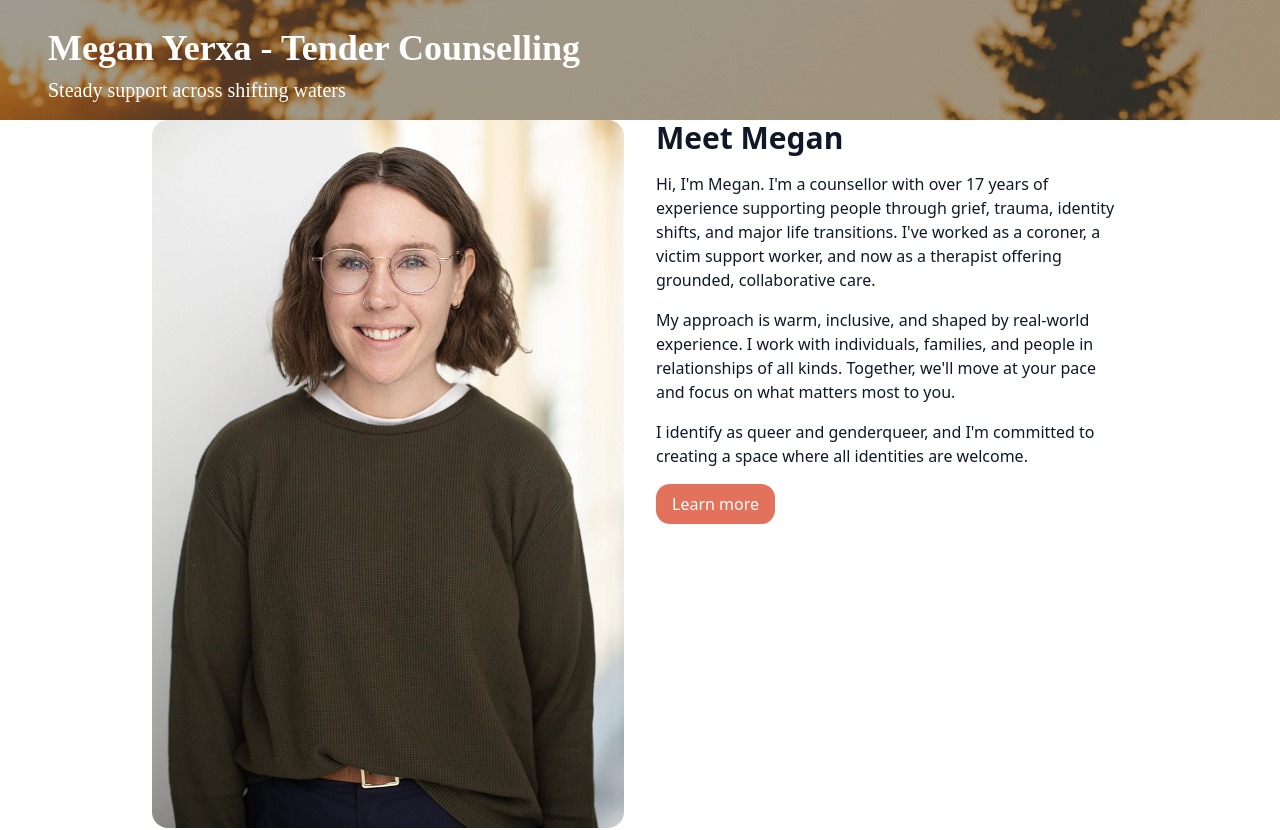
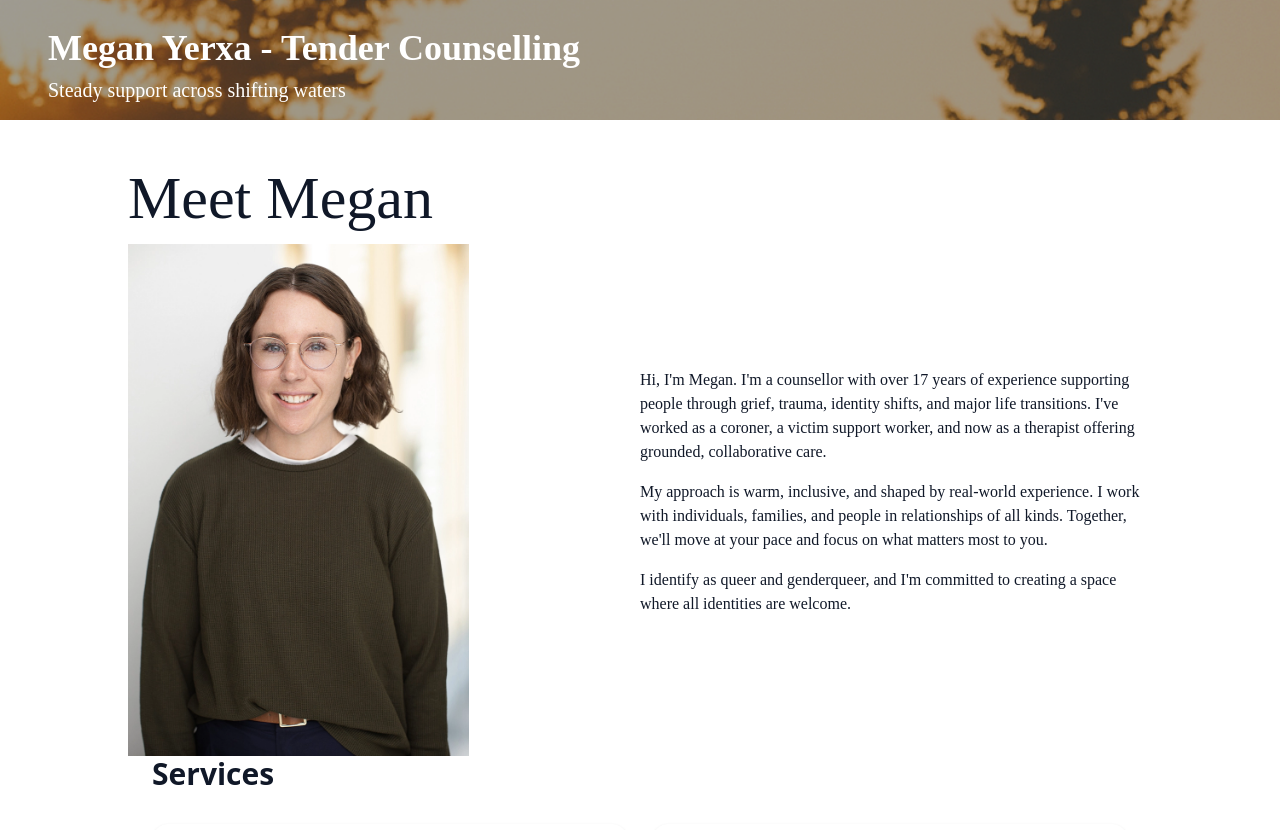
Before and after one commit to alexcoticehn/tender-ui, a Next.js app: page / in a window 1280 px wide. Shown: the part 480-1310 px from the top of the page. Built offline with nearby package versions, Linux system fonts and the light colour scheme.

Commit message:
Update meet megan section

```diff
--- a/src/app/page.tsx
+++ b/src/app/page.tsx
@@ -15,14 +15,17 @@ export default function Home() {
           </div>
           </div>
 
-        <section className="max-w-5xl mx-auto px-6 grid grid-cols-1 md:grid-cols-2 gap-8">
-          <Image src="/images/megan-headshot.webp" alt="Megan headshot" width={500} height={500} className="rounded-2xl object-cover w-full" />
-          <div>
-            <h2 className="text-3xl font-semibold mb-4">Meet Megan</h2>
+        <section className="max-w-5xl mx-auto mt-12">
+          <h2 className="text-6xl mb-4 font-serif">Meet Megan</h2>
+          <div className="grid md:grid-cols-6">
+            <div className="md:col-span-2 flex items-center justify-center">
+          <Image src="/images/megan-headshot.webp" alt="Megan headshot" width={500} height={500} className="object-cover w-full" />
+          </div>
+          <div className="flex flex-col justify-center font-serif md:col-start-4 md:col-span-3">
             <p className="mb-4">Hi, I&apos;m Megan. I&apos;m a counsellor with over 17 years of experience supporting people through grief, trauma, identity shifts, and major life transitions. I&apos;ve worked as a coroner, a victim support worker, and now as a therapist offering grounded, collaborative care.</p>
             <p className="mb-4">My approach is warm, inclusive, and shaped by real-world experience. I work with individuals, families, and people in relationships of all kinds. Together, we&apos;ll move at your pace and focus on what matters most to you.</p>
             <p className="mb-4">I identify as queer and genderqueer, and I&apos;m committed to creating a space where all identities are welcome.</p>
-            <Link href="/about" className="inline-block bg-[#e2725b] text-white px-4 py-2 rounded-xl hover:bg-[#c95d4d] transition">Learn more</Link>
+          </div>
           </div>
         </section>
 
```
